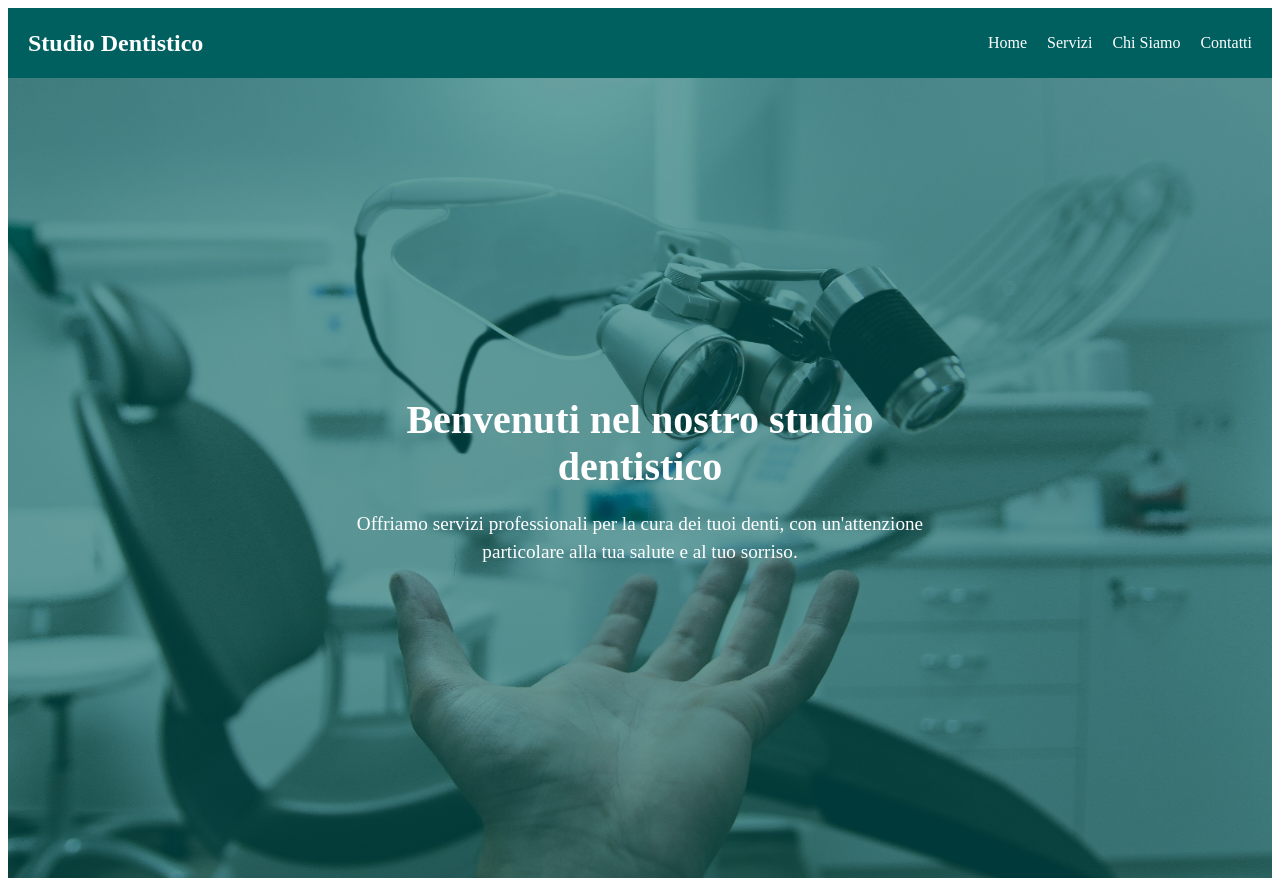
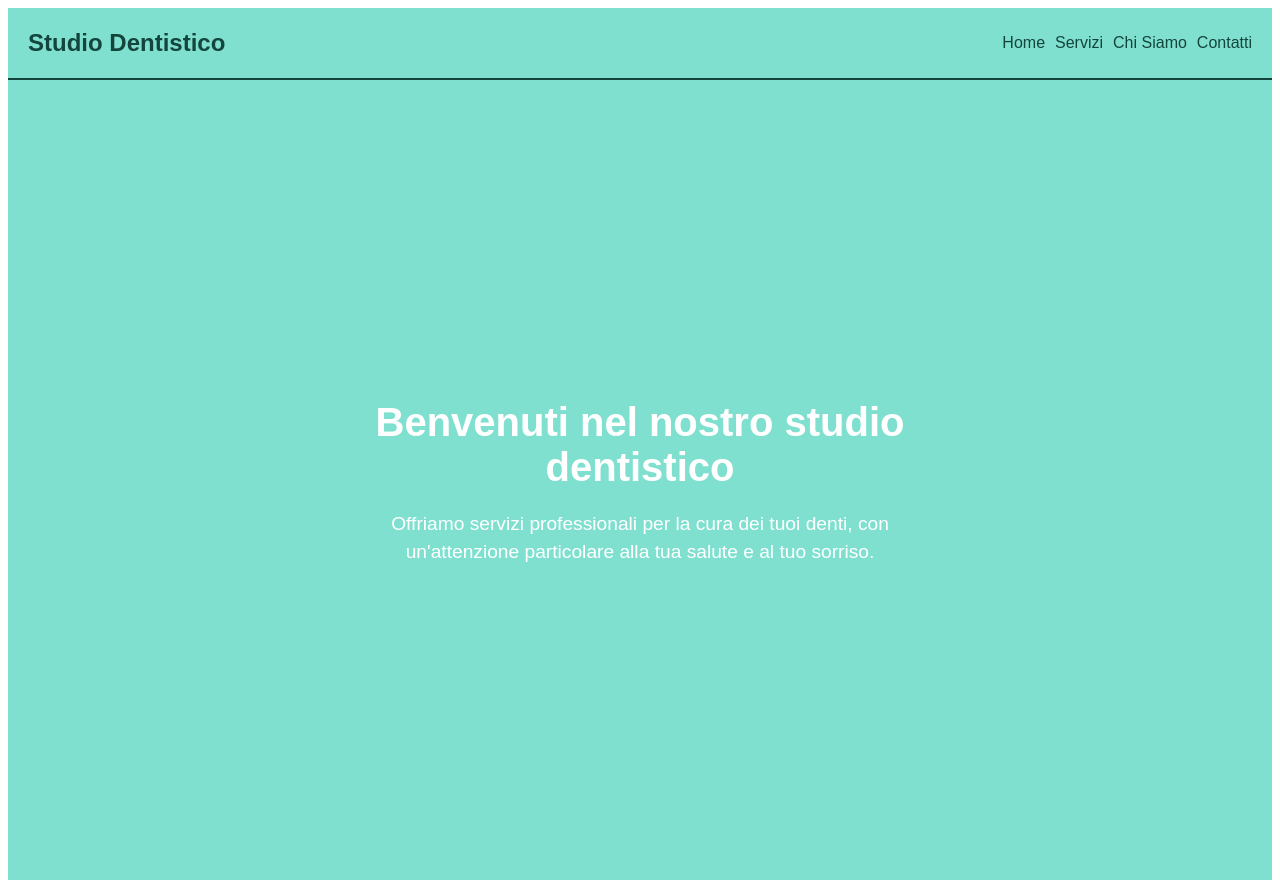
Before and after one commit to aleSal83/dentista-ivrea, an Angular app: page / in a window 1280 px wide. Built offline with nearby package versions, Linux system fonts and the light colour scheme.

Commit message:
first creation of component

```diff
--- a/src/app/components/home/home.component.css
+++ b/src/app/components/home/home.component.css
@@ -11,8 +11,9 @@ body, html {
   justify-content: space-between;
   align-items: center;
   padding: 10px 20px;
-  background-color: #005f5f; /* Verde scuro */
-  color: white;
+  background-color: #80e0d0;; /* Verde scuro */
+  color: #13453CFF;
+  border-bottom: 2px solid #13453CFF;
 }
 
 .logo {
@@ -23,23 +24,23 @@ body, html {
 .nav-links {
   list-style: none;
   display: flex;
-  gap: 20px;
+  align-items: center;
+  gap: 10px;
 }
 
 .nav-links li a {
   text-decoration: none;
-  color: white;
+  color: #13453CFF;
   font-weight: 500;
 }
 
 .nav-links li a:hover {
-  color: #80e0d0; /* Verde acqua più chiaro */
+  color: #13453c;; /* Verde acqua più chiaro */
 }
 
 /* Hero Section */
 .hero-section {
-  background: linear-gradient(rgba(0, 95, 95, 0.6), rgba(0, 95, 95, 0.6)),
-  url('src/assets/image/pexels-fr3nks-305565.jpg') no-repeat center center/cover;
+  background: #80e0d0;
   height: 100vh;
   display: flex;
   justify-content: center;
--- a/src/styles.css
+++ b/src/styles.css
@@ -1 +1,5 @@
 /* You can add global styles to this file, and also import other style files */
+
+body {
+  font-family: 'Montserrat SemiBold', sans-serif;
+}
```
